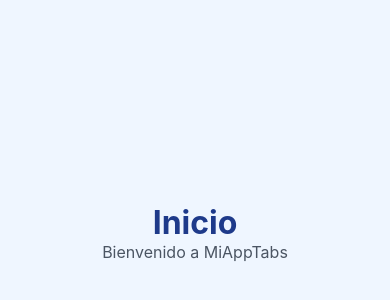
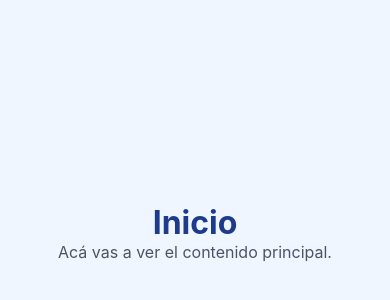
Before and after one commit to SCRAT-IceAge/MiTabsApp, a React Native app: screen / in a window 390 px wide. Shown: the part 190-490 px from the top of the page. Built offline with nearby package versions, Linux system fonts and the light colour scheme.

Commit message:
0.1 nuevo mensaje

```diff
--- a/App.tsx
+++ b/App.tsx
@@ -1,29 +1,6 @@
 import React from 'react';
-import { View, Text, StyleSheet } from 'react-native';
+import InicioScreen from './src/screens/InicioScreen';
 
 export default function App() {
-  return (
-    <View style={styles.container}>
-      <Text style={styles.titulo}>Inicio</Text>
-      <Text style={styles.descripcion}>Bienvenido a MiAppTabs</Text>
-    </View>
-  );
+  return <InicioScreen />;
 }
-
-const styles = StyleSheet.create({
-  container: {
-    flex: 1,
-    backgroundColor: '#eff6ff',
-    alignItems: 'center',
-    justifyContent: 'center',
-  },
-  titulo: {
-    fontSize: 32,
-    fontWeight: 'bold',
-    color: '#1e3a8a',
-  },
-  descripcion: {
-    fontSize: 16,
-    color: '#4b5563',
-  },
-});
--- a/src/screens/InicioScreen.tsx
+++ b/src/screens/InicioScreen.tsx
@@ -11,7 +11,19 @@
 }
 
 const styles = StyleSheet.create({
-  container: { flex: 1, backgroundColor: '#eff6ff', alignItems: 'center', justifyContent: 'center', padding: 24 },
-  titulo: { fontSize: 32, fontWeight: 'bold', color: '#1e3a8a', marginBottom: 12 },
-  descripcion: { fontSize: 16, color: '#4b5563', textAlign: 'center' },
+  container: {
+    flex: 1,
+    backgroundColor: '#eff6ff',
+    alignItems: 'center',
+    justifyContent: 'center',
+  },
+  titulo: {
+    fontSize: 32,
+    fontWeight: 'bold',
+    color: '#1e3a8a',
+  },
+  descripcion: {
+    fontSize: 16,
+    color: '#4b5563',
+  },
 });
```
